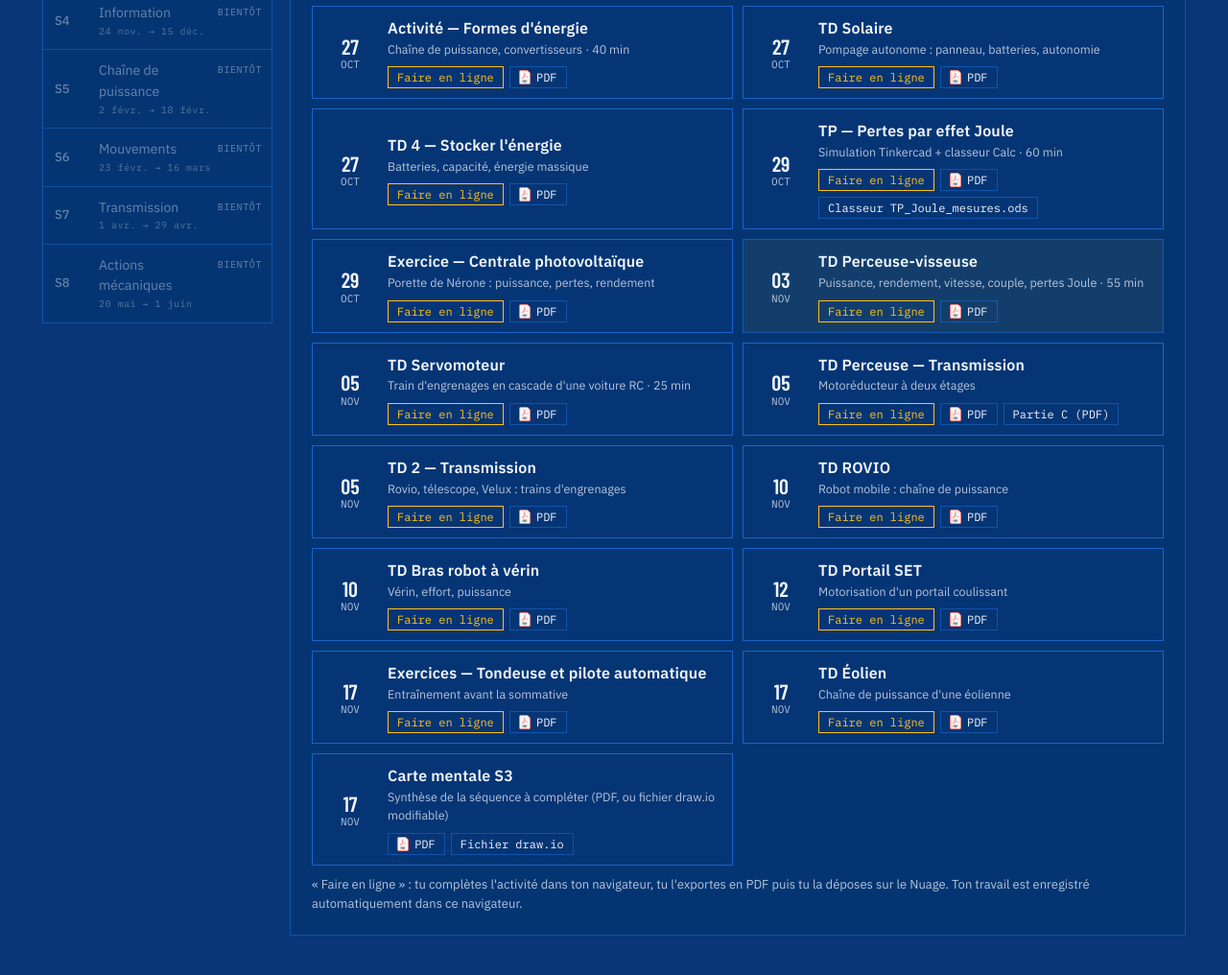
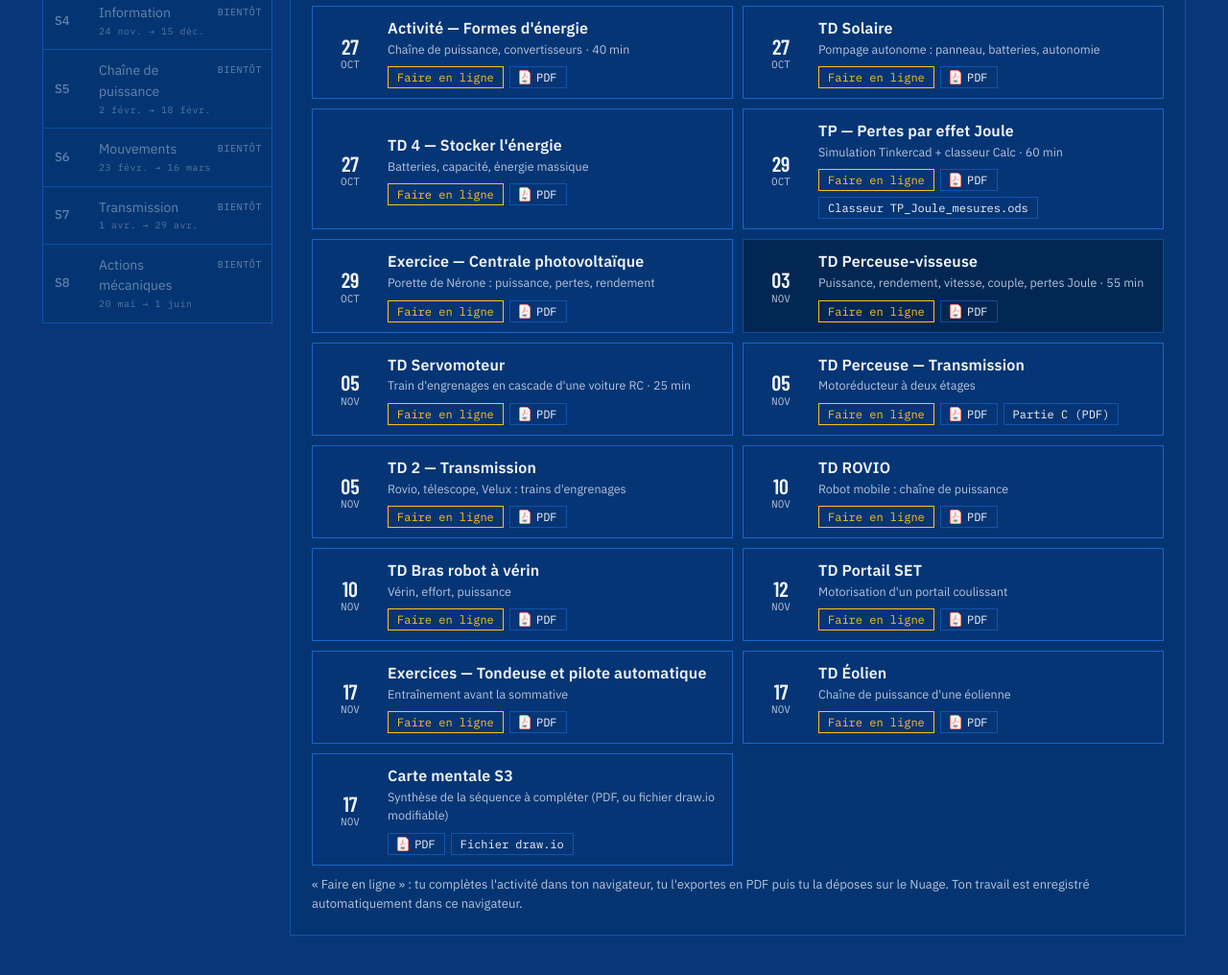
Before and after one commit to hturpin-lab/lab_si, a plain HTML site: page index.html in a window 1280 px wide. Shown: the part 1046-2062 px from the top of the page at 96% size. Drawn offline with Linux system fonts and the light colour scheme.

Commit message:
Carte de l'activité du jour (.act.now) : fond rgb(0 0 0 / 27%) (demande d'Henri)
Co-Authored-By: Claude Opus 5.5 <noreply@anthropic.com>
Claude-Session: https://claude.ai/code/session_01B4B1SYQrvBA2rt6WXFe4MS

```diff
--- a/css/site.css
+++ b/css/site.css
@@ -158,7 +158,7 @@ section.bloc{padding:34px 0 10px}
 .tabs button[aria-selected=true]{color:var(--ink);border-bottom-color:var(--vif)}
 .acts{display:grid;grid-template-columns:repeat(2,1fr);gap:10px}
 .act{display:grid;grid-template-columns:54px 1fr;align-items:center;gap:12px;border:1px solid var(--line);padding:10px 12px;background:rgba(8,54,121,.55);position:relative}
-.act.now{border-color:var(--line2);background:rgba(255,194,26,.06);width:auto;display:grid;padding:10px 12px;border-radius:0}
+.act.now{border-color:var(--line2);background:rgb(0 0 0 / 27%);width:auto;display:grid;padding:10px 12px;border-radius:0}
 .act .d{font-family:var(--mono);font-size:11px;text-align:center;line-height:1.2;color:var(--muted);text-transform:uppercase}
 .act .d b{display:block;font-size:22px;color:var(--ink);font-family:var(--titre);font-weight:600}
 .act h4{margin:0;font-size:16px;font-weight:600;font-family:var(--texte)}
```
